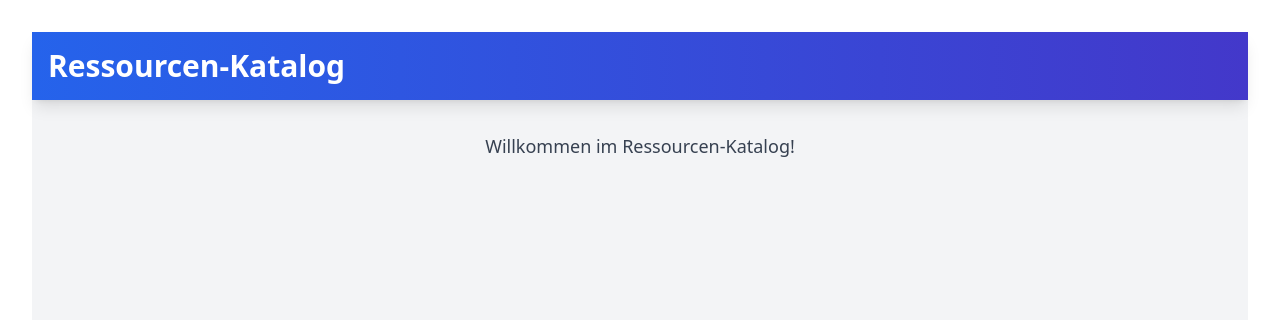
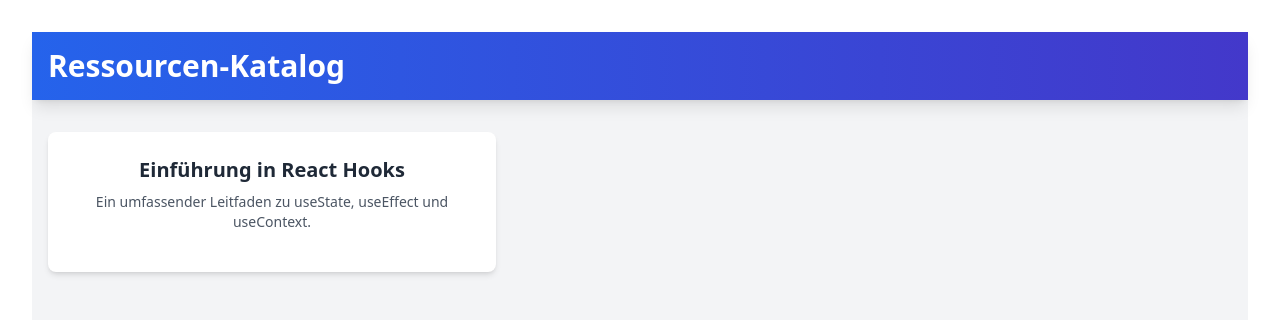
Before and after one commit to maikDOEScommit/resource-catalog-ui, a React (Vite) app: page / in a window 1280 px wide. Shown: the top 320 px of the page. Built offline with nearby package versions, Linux system fonts and the light colour scheme.

Commit message:
feat(UI-104): ResourceCard Komponente entwickelt

```diff
--- a/src/App.jsx
+++ b/src/App.jsx
@@ -1,6 +1,13 @@
 import './App.css'
+import ResourceCard from './components/ResourceCard.jsx'
 
 function App() {
+
+  const dummyResource = {
+    id: 1,
+    title: 'Einführung in React Hooks',
+    description: 'Ein umfassender Leitfaden zu useState, useEffect und useContext.'
+  };
 
   return (
       <div className="min-h-screen bg-gray-100 font-sans antialiased">
@@ -16,7 +23,9 @@ function App() {
         </header>
 
         <main className="container mx-auto p-4 mt-4">
-          <p className="text-gray-700 text-lg"> Willkommen im Ressourcen-Katalog!</p>
+          <div className="max-w-md">
+            <ResourceCard resource={dummyResource} />
+          </div>
         </main>
       </div>
   )
--- /dev/null
+++ b/src/components/ResourceCard.jsx
@@ -0,0 +1,16 @@
+import React from "react";
+
+const ResourceCard = ({ resource }) => {
+    if (!resource) {
+        return null;
+    }
+
+    return (
+        <div className="bg-white p-6 rounded-lg shadow-md hover:shadow-xl transition-shadow duration-300">
+            <h2 className="text-xl font-semibold text-gray-800 mb-2">{resource.title}</h2>
+            <p className="text-gray-600 text-sm mb-4">{resource.description}</p>
+        </div>
+    );
+};
+
+export default ResourceCard;
```
